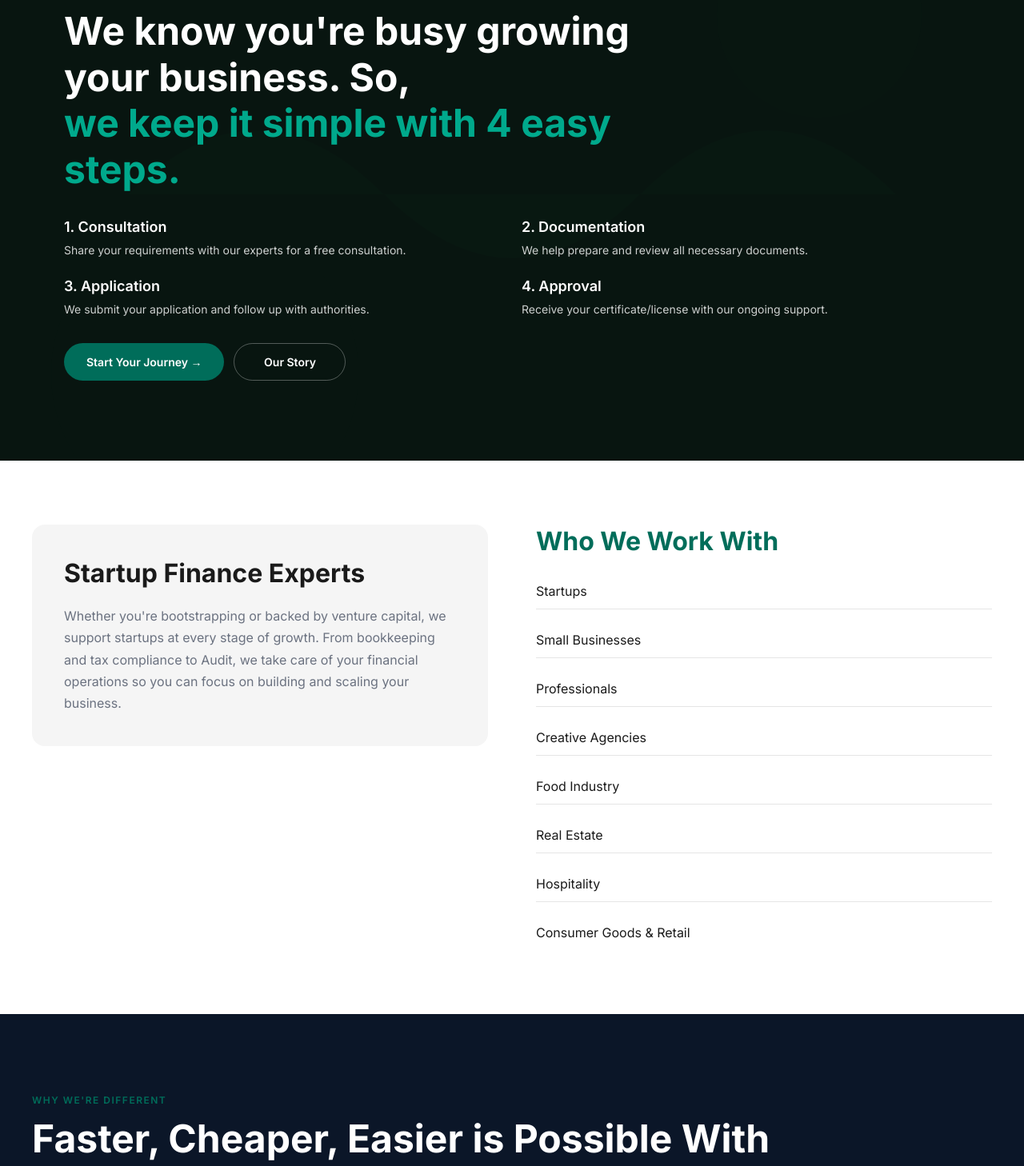
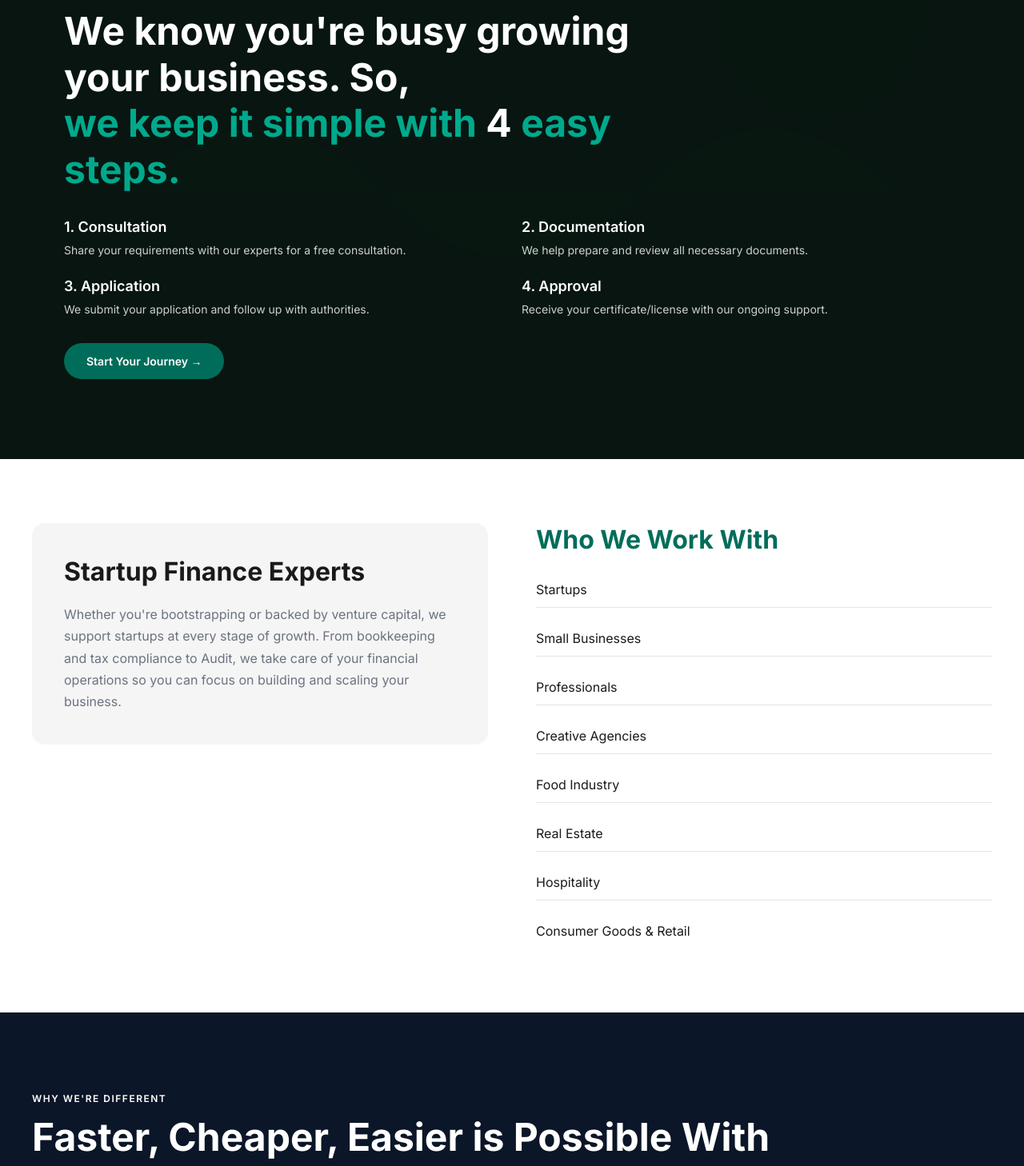
Before and after one commit to PreethamMR22/Plus-and-Minus---CA-website--BrandPsychology, a React (Vite) app in the folder plus-and-minus-react/: page / in a window 1280 px wide. Shown: the part 2440-3898 px from the top of the page at 80% size. Built offline with nearby package versions, Linux system fonts and the light colour scheme.

Commit message:
slight change in animations

```diff
--- a/plus-and-minus-react/src/pages/Home.css
+++ b/plus-and-minus-react/src/pages/Home.css
@@ -6,38 +6,38 @@
 /* ANIMATIONS */
 [data-animate] {
   opacity: 0;
-  transition: all 0.8s cubic-bezier(0.4, 0, 0.2, 1);
+  transition: all 1.2s cubic-bezier(0.25, 0.46, 0.45, 0.94);
 }
 
 .animate-fade-in.animated {
   opacity: 1;
-  animation: fadeIn 0.8s ease-out forwards;
+  animation: fadeIn 1.2s ease-out forwards;
 }
 
 .animate-slide-up.animated {
   opacity: 1;
-  animation: slideUp 0.8s ease-out forwards;
+  animation: slideUp 1.2s ease-out forwards;
 }
 
 .animate-slide-left.animated {
   opacity: 1;
-  animation: slideLeft 0.8s ease-out forwards;
+  animation: slideLeft 1.2s ease-out forwards;
 }
 
 .animate-slide-right.animated {
   opacity: 1;
-  animation: slideRight 0.8s ease-out forwards;
+  animation: slideRight 1.2s ease-out forwards;
 }
 
 .animate-scale-up.animated {
   opacity: 1;
-  animation: scaleUp 0.6s ease-out forwards;
+  animation: scaleUp 1s ease-out forwards;
 }
 
 @keyframes fadeIn {
   from {
     opacity: 0;
-    transform: translateY(20px);
+    transform: translateY(15px);
   }
   to {
     opacity: 1;
@@ -48,7 +48,7 @@
 @keyframes slideUp {
   from {
     opacity: 0;
-    transform: translateY(60px);
+    transform: translateY(30px);
   }
   to {
     opacity: 1;
@@ -59,7 +59,7 @@
 @keyframes slideLeft {
   from {
     opacity: 0;
-    transform: translateX(-60px);
+    transform: translateX(-30px);
   }
   to {
     opacity: 1;
@@ -70,7 +70,7 @@
 @keyframes slideRight {
   from {
     opacity: 0;
-    transform: translateX(60px);
+    transform: translateX(30px);
   }
   to {
     opacity: 1;
@@ -81,7 +81,7 @@
 @keyframes scaleUp {
   from {
     opacity: 0;
-    transform: scale(0.9);
+    transform: scale(0.95);
   }
   to {
     opacity: 1;
@@ -325,6 +325,11 @@
   align-items: center;
   margin-top: 16px;
   transition: color 0.2s ease;
+  background: none;
+  border: none;
+  padding: 0;
+  cursor: pointer;
+  font-family: inherit;
 }
 
 .section-link:hover {
--- a/plus-and-minus-react/src/pages/Home.jsx
+++ b/plus-and-minus-react/src/pages/Home.jsx
@@ -303,9 +303,9 @@ We are the first point of contact for startups whom we handhold from the day the
 
 We work with Individuals, Professionals, startups and small businesses, ranging from two founders to hundred-person teams.
             </p>
-            <Link to="/about" className="section-link">
+            <button onClick={scrollToServices} className="section-link">
               See how we can help →
-            </Link>
+            </button>
           </div>
           <div className="col-img animate-slide-right" data-animate="slide-right">
             <img src="https://images.unsplash.com/photo-1573496359142-b8d87734a5a2?ixlib=rb-4.0.3&ixid=M3wxMjA3fDB8MHxwaG90by1wYWdlfHx8fGVufDB8fHx8fA%3D%3D&auto=format&fit=crop&w=1000&q=80" alt="Professional receptionist" className="col-img-content" />
@@ -348,7 +348,7 @@ We work with Individuals, Professionals, startups and small businesses, ranging
 
           <h2 className="section-title animate-slide-up" data-animate="slide-up">
             We know you're busy growing your business. So,<br />
-            <span>we keep it simple with 4 easy steps.</span>
+            <span>we keep it simple with <span style={{color: 'white'}}>4</span> easy steps.</span>
           </h2>
           <div className="mission-steps">
             <div className="mission-step animate-scale-up" data-animate="scale-up" style={{animationDelay: '0.1s'}}>
@@ -379,9 +379,6 @@ We work with Individuals, Professionals, startups and small businesses, ranging
           <div className="mission-buttons animate-slide-up" data-animate="slide-up" style={{animationDelay: '0.5s'}}>
             <Button to="/contact" variant="hero-primary" size="large">
               Start Your Journey →
-            </Button>
-            <Button to="/about" variant="hero-outline" size="large">
-              Our Story
             </Button>
           </div>
         </div>
@@ -420,7 +417,7 @@ We work with Individuals, Professionals, startups and small businesses, ranging
       {/* Why we're Different Section */}
       <section className="why-different-section">
         <div className="section-content">
-          <div className="section-tag animate-fade-in" data-animate="fade-in">Why we're Different</div>
+          <div className="section-tag animate-fade-in" data-animate="fade-in" style={{color: 'white'}}>Why we're Different</div>
           <h2 className="section-title animate-slide-up" data-animate="slide-up">
             Faster, Cheaper, Easier is Possible With<br />
             <span>One Platform</span>
```
